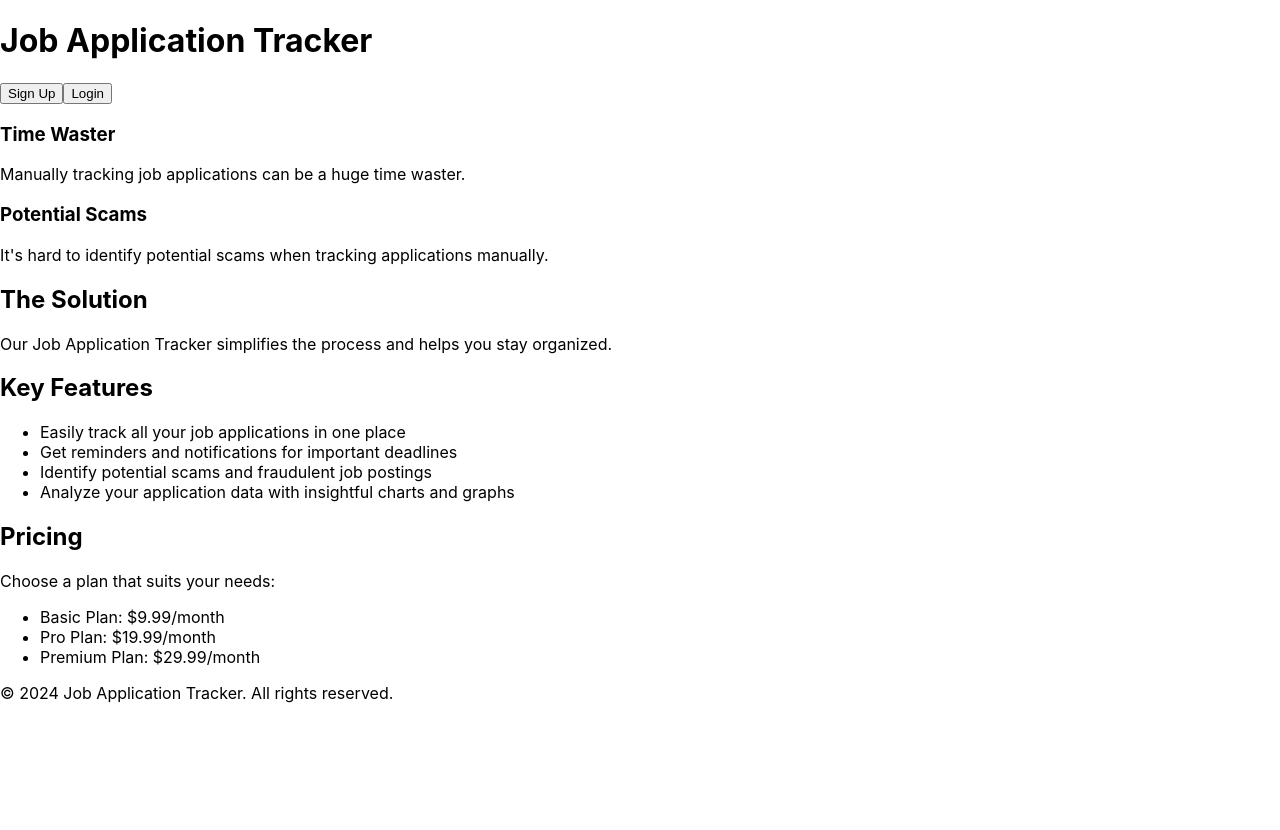
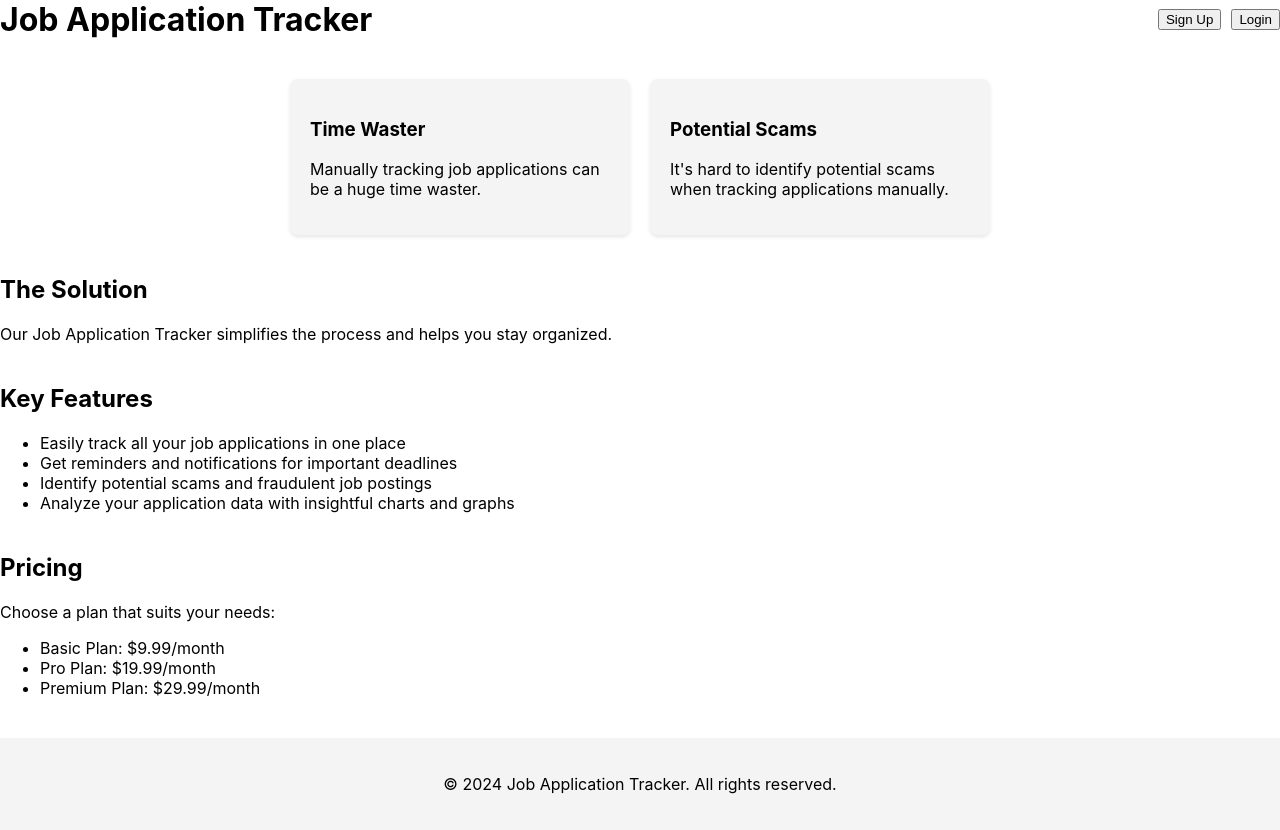
Before and after one commit to JMcCaslinDev/job-app-tracker, a React (Create React App) app in the folder client/: page / in a window 1280 px wide. Before the commit the page ends 800 px from the top, so only its background shows below. Built offline with nearby package versions, Linux system fonts and the light colour scheme.

Commit message:
Added Landing Page css files

```diff
--- a/client/src/components/LandingPage.js
+++ b/client/src/components/LandingPage.js
@@ -1,5 +1,6 @@
 import React from 'react';
 import { useNavigate } from 'react-router-dom';
+import '../css/landingPage.css';
 
 const LandingPage = () => {
   const navigate = useNavigate();
--- /dev/null
+++ b/client/src/css/landingPage.css
@@ -0,0 +1,49 @@
+.landing-page {
+    max-width: 1200px;
+    margin: 0 auto;
+    padding: 20px;
+  }
+
+  .header {
+    display: flex;
+    justify-content: space-between;
+    align-items: center;
+    margin-bottom: 40px;
+  }
+
+  .header h1 {
+    font-size: 32px;
+    margin: 0;
+  }
+
+  .header-buttons {
+    display: flex;
+    gap: 10px;
+  }
+
+  .issues-section {
+    display: flex;
+    justify-content: center;
+    gap: 20px;
+    margin-bottom: 40px;
+  }
+
+  .issue-card {
+    background-color: #f4f4f4;
+    padding: 20px;
+    border-radius: 8px;
+    box-shadow: 0 2px 4px rgba(0, 0, 0, 0.1);
+    width: 300px;
+  }
+
+  .solution-section,
+  .features-section,
+  .pricing-section {
+    margin-bottom: 40px;
+  }
+
+  .footer {
+    text-align: center;
+    padding: 20px 0;
+    background-color: #f4f4f4;
+  }
```
